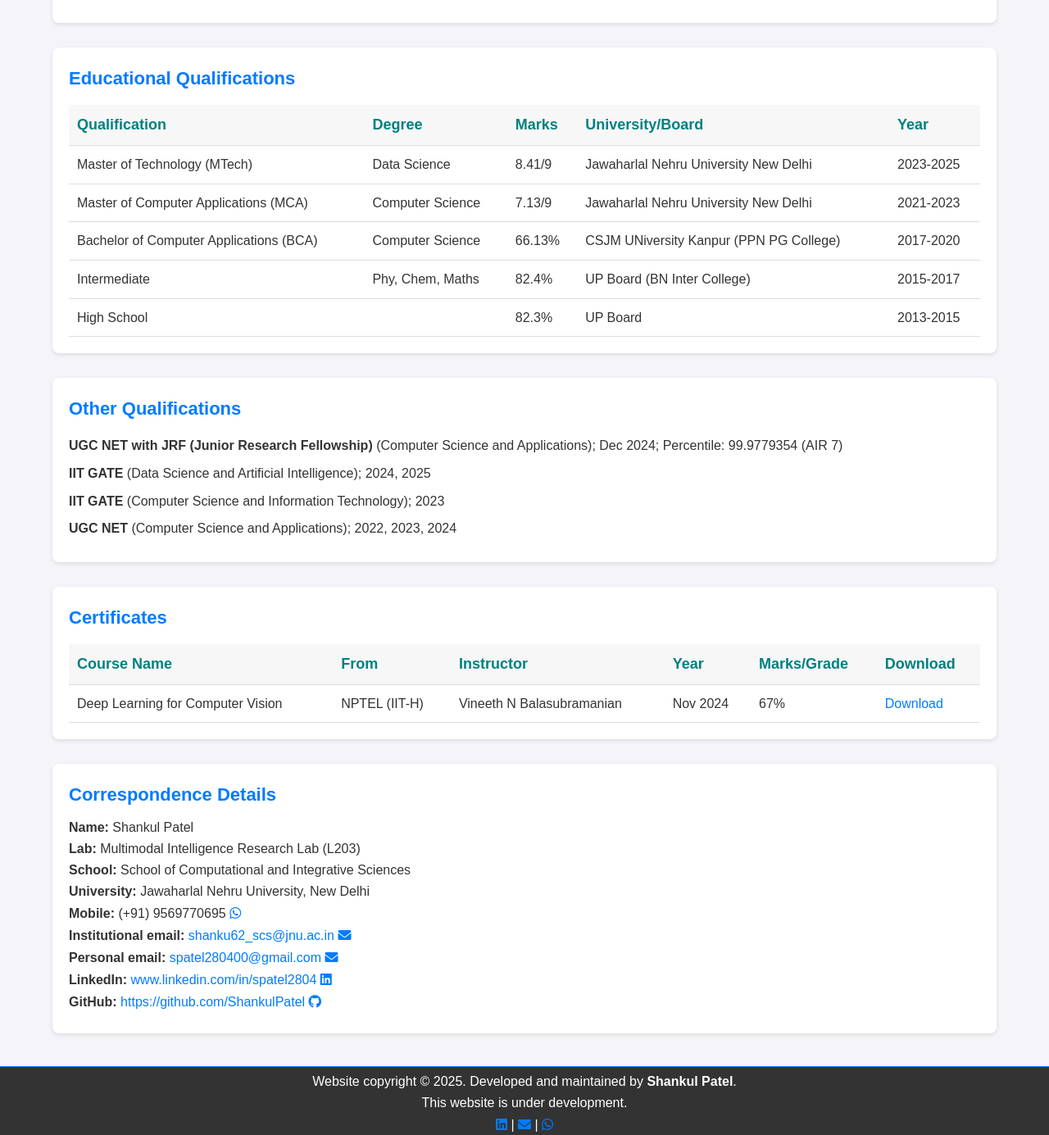
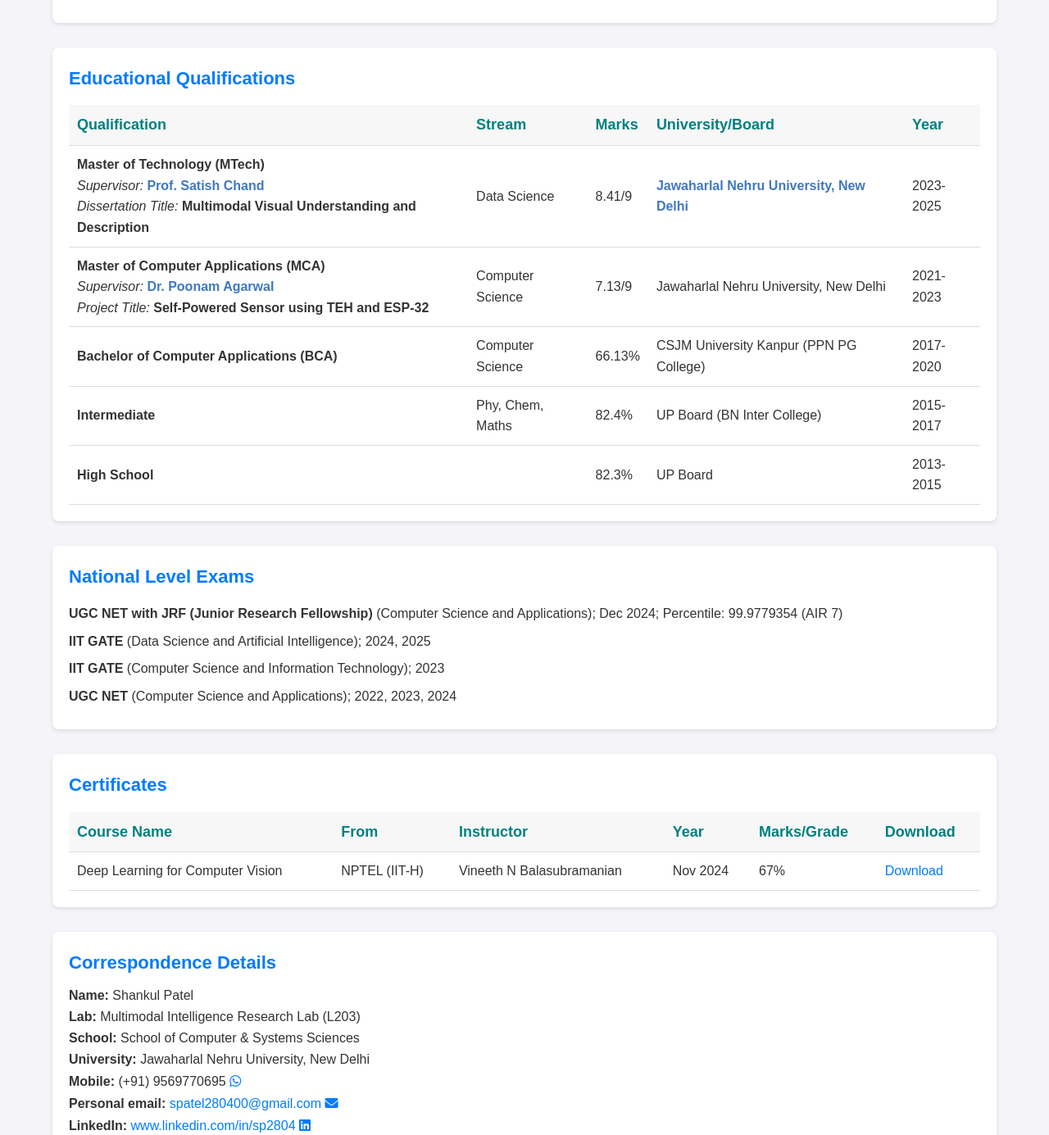
Before and after one commit to ShankulPatel/ShankulPatel.github.io, a plain HTML site: page about.html in a window 1280 px wide. Shown: the part 900-2285 px from the top of the page at 82% size. Drawn offline with Linux system fonts and the light colour scheme.

Commit message:
10062025

```diff
--- a/about.html
+++ b/about.html
@@ -216,6 +216,20 @@
             border-collapse: collapse;
             margin-top: 15px;
         }
+
+        .education-table a {
+        color:#4078c0;               /* Dark gray for a professional look */
+        text-decoration: none;     /* Remove default underline */
+        font-weight: 500;          /* Medium font weight */
+        transition: color 0.2s ease; /* Smooth transition */
+        }
+
+        a:hover,
+        a:focus {
+        color: #0056b3;            /* Subtle dark blue on hover/focus */
+        text-decoration: underline;/* Optional: add underline on hover */
+        }
+
         .education-table th,
         .education-table td {
             padding: 10px;
@@ -476,7 +490,7 @@
             </div>
             <!-- Bio Right -->
             <div class="profile-right">
-                <h3>Bio</h3>
+                <h3>About</h3>
                 <p>Greetings! I’m Shankul Patel, an aspiring <strong>AI researcher</strong>, currently pursuing
                      <strong>Master of Technology in Data Science</strong> (Batch 2023–2025)
                     at <strong>Jawaharlal Nehru University (JNU)</strong>, New Delhi. I hold a Master of
@@ -490,8 +504,8 @@
                     leveraging cutting-edge techniques to solve complex problems.
                 </p>
                 <p>
-                    Beyond research, I have a keen interest in <strong>teaching</strong> and <strong>sharing
-                        knowledge</strong>. I frequently write blogs and literature reviews on AI's
+                    Beyond research, I have a keen interest in teaching and sharing
+                        knowledge. I frequently write blogs and literature reviews on AI's
                      societal impact, fostering discussions about the transformative role
                      of technology. My goal is to contribute meaningfully to the AI
                      research community while inspiring others to embark on similar
@@ -499,7 +513,7 @@
                 </p>
                 <p>Thank you for visiting my website! Feel free to explore
                     my work and connect for potential collaborations. Here is my resume:
-                <a href="../src/shankul_patel_resume.pdf" download="My_Resume.pdf" class="download-btn">Download</a></p>
+                <a href="../src/spatelResume.pdf" download="My_Resume.pdf" class="download-btn">Resume</a></p>
             </div>
         </div>
 
@@ -574,7 +588,7 @@
                 <thead>
                     <tr>
                         <th>Qualification</th>
-                        <th>Degree</th>
+                        <th>Stream</th>
                         <th>Marks</th>
                         <th>University/Board</th>
                         <th>Year</th>
@@ -582,35 +596,37 @@
                 </thead>
                 <tbody>
                     <tr>
-                        <td>Master of Technology (MTech)</td>
+                        <td><b>Master of Technology (MTech) </b><br> <i>Supervisor:</i> <a href="https://www.jnu.ac.in/content/schand" target="_blank"> <b>Prof. Satish Chand</b> </a>
+                                    <br> <i>Dissertation Title:</i> <b>Multimodal Visual Understanding and Description</b></td>
                         <td>Data Science</td>
                         <td>8.41/9</td>
-                        <td>Jawaharlal Nehru University New Delhi</td>
+                        <td><a href="https://www.jnu.ac.in/node" target="_blank"> <b>Jawaharlal Nehru University, New Delhi</b> </a> </td>
                         <td>2023-2025</td>
                     </tr>
                     <tr>
-                        <td>Master of Computer Applications (MCA)</td>
+                        <td><b>Master of Computer Applications (MCA) </b><br> <i>Supervisor:</i> <a href="https://www.jnu.ac.in/content/poonamgoel" target="_blank"> <b>Dr. Poonam Agarwal</b>  </a>
+                                     <br> <i>Project Title:</i> <b>Self-Powered Sensor using TEH and ESP-32</b></td>
                         <td>Computer Science</td>
                         <td>7.13/9</td>
-                        <td>Jawaharlal Nehru University New Delhi</td>
+                        <td>Jawaharlal Nehru University, New Delhi</td>
                         <td>2021-2023</td>
                     </tr>
                     <tr>
-                        <td>Bachelor of Computer Applications (BCA)</td>
+                        <td><b>Bachelor of Computer Applications (BCA)</b></td>
                         <td>Computer Science</td>
                         <td>66.13%</td>
-                        <td>CSJM UNiversity Kanpur (PPN PG College)</td>
+                        <td>CSJM University Kanpur (PPN PG College)</td>
                         <td>2017-2020</td>
                     </tr>
                     <tr>
-                        <td>Intermediate</td>
+                        <td><b>Intermediate</b></td>
                         <td>Phy, Chem, Maths</td>
                         <td>82.4%</td>
                         <td>UP Board (BN Inter College)</td>
                         <td>2015-2017</td>
                     </tr>
                     <tr>
-                        <td colspan="2">High School</td>
+                        <td colspan="2"><b>High School</b></td>
                         <!-- <td>Computer Science</td> -->
                         <td>82.3%</td>
                         <td>UP Board</td>
@@ -622,7 +638,7 @@
 
         <!-- Other Qualifications Section -->
         <div class="other-qualifications">
-            <h3>Other Qualifications</h3>
+            <h3>National Level Exams</h3>
             <ul>
                 <li><strong>UGC NET with JRF (Junior Research Fellowship)</strong> (Computer Science and Applications); Dec 2024; Percentile: 99.9779354 (AIR 7)</li>
                 <li><strong>IIT GATE</strong> (Data Science and Artificial Intelligence); 2024, 2025</li>
@@ -727,27 +743,27 @@
             <h3>Correspondence Details</h3>
             <p><strong>Name:</strong> Shankul Patel</p>
             <p><strong>Lab:</strong> Multimodal Intelligence Research Lab (L203)</p>
-            <p><strong>School:</strong> School of Computational and Integrative Sciences</p>
+            <p><strong>School:</strong> School of Computer & Systems Sciences</p>
             <p><strong>University:</strong> Jawaharlal Nehru University, New Delhi</p>
 
             <p><strong>Mobile:</strong> (+91) 9569770695 <a href="https://wa.me/9569770695" target="_blank" class="whatsapp-icon">
                 <i class="fa-brands fa-whatsapp"></i>
               </a> </p>
 
-            <p><strong>Institutional email:</strong> <a href="mailto:shanku62_scs@jnu.ac.in" class="email-icon">shanku62_scs@jnu.ac.in
+            <!-- <p><strong>Institutional email:</strong> <a href="mailto:shanku62_scs@jnu.ac.in" class="email-icon">shanku62_scs@jnu.ac.in
                 <i class="fa-solid fa-envelope"></i>
-            </a></p>
+            </a></p> -->
 
             <p><strong>Personal email:</strong> <a href="mailto:spatel280400@gmail.com" class="email-icon">spatel280400@gmail.com
                 <i class="fa-solid fa-envelope"></i>
             </a></p>
 
-            <p><strong>LinkedIn:</strong> <a href="https://www.linkedin.com/in/spatel2804" target="_blank" class="linkedin-icon">www.linkedin.com/in/spatel2804
+            <p><strong>LinkedIn:</strong> <a href="https://www.linkedin.com/in/sp2804" target="_blank" class="linkedin-icon">www.linkedin.com/in/sp2804
                 <i class="fa-brands fa-linkedin"></i>
             </a></p>
-            <p><strong>GitHub:</strong> <a href="https://github.com/ShankulPatel" target="_blank" class="github-icon"> https://github.com/ShankulPatel
+            <!-- <p><strong>GitHub:</strong> <a href="https://github.com/ShankulPatel" target="_blank" class="github-icon"> https://github.com/ShankulPatel
                 <i class="fa-brands fa-github"></i>
-              </a> </p>
+              </a> </p> -->
         </div>
 
 
@@ -763,11 +779,11 @@
             <p>This website is under development.</p>
         </div>
         <div class="footer-links">
-            <a href="https://www.linkedin.com/in/spatel2804" target="_blank" class="linkedin-icon">
+            <a href="https://www.linkedin.com/in/sp2804" target="_blank" class="linkedin-icon">
                 <i class="fa-brands fa-linkedin"></i>
             </a> |
 
-            <a href="mailto:shanku62_scs@gmail.com" class="email-icon">
+            <a href="mailto:spatel280400@gmail.com" class="email-icon">
                 <i class="fa-solid fa-envelope"></i>
             </a> |
 
```
Also changed, not shown: index.html (+7 -7 lines), src/lib.jpg (deleted), src/vivekanand.jpg (deleted), 4 other files.
